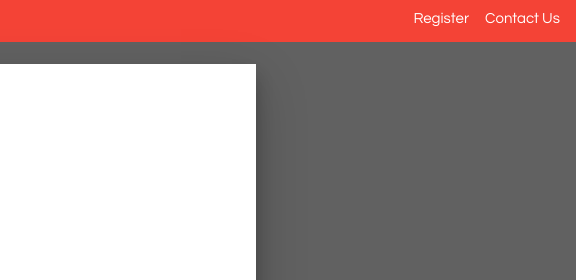
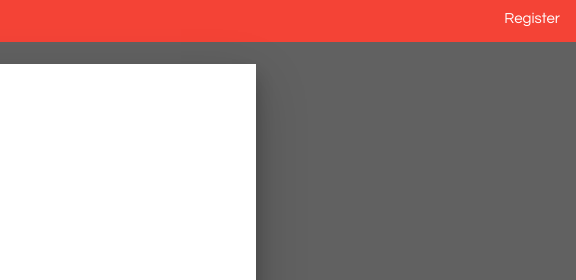
Before and after one commit to totzk9/motorpool, a website: page index.html in a window 1280 px wide. Shown: the top 280 px of the page, 704-1280 px from the left. Drawn offline with Linux system fonts and the light colour scheme.

Commit message:
for pushing purposes

```diff
--- a/partials/navbar.html
+++ b/partials/navbar.html
@@ -3,7 +3,7 @@
       <span>MOTORPOOL ONLINE VEHICLE MONITORING SYSTEM</span>
       <div class="link">
         <a onclick="document.getElementById('regModal').style.display='block'">Register</a>
-        <a onclick="document.getElementById('conModal').style.display='block'">Contact Us</a>
+        <!-- <a onclick="document.getElementById('conModal').style.display='block'">Contact Us</a> -->
       <!-- <div class="w3-container">
        <div id="conModal" class="w3-modal">
         <div class="w3-modal-content w3-animate-opacity w3-card-8">
```
